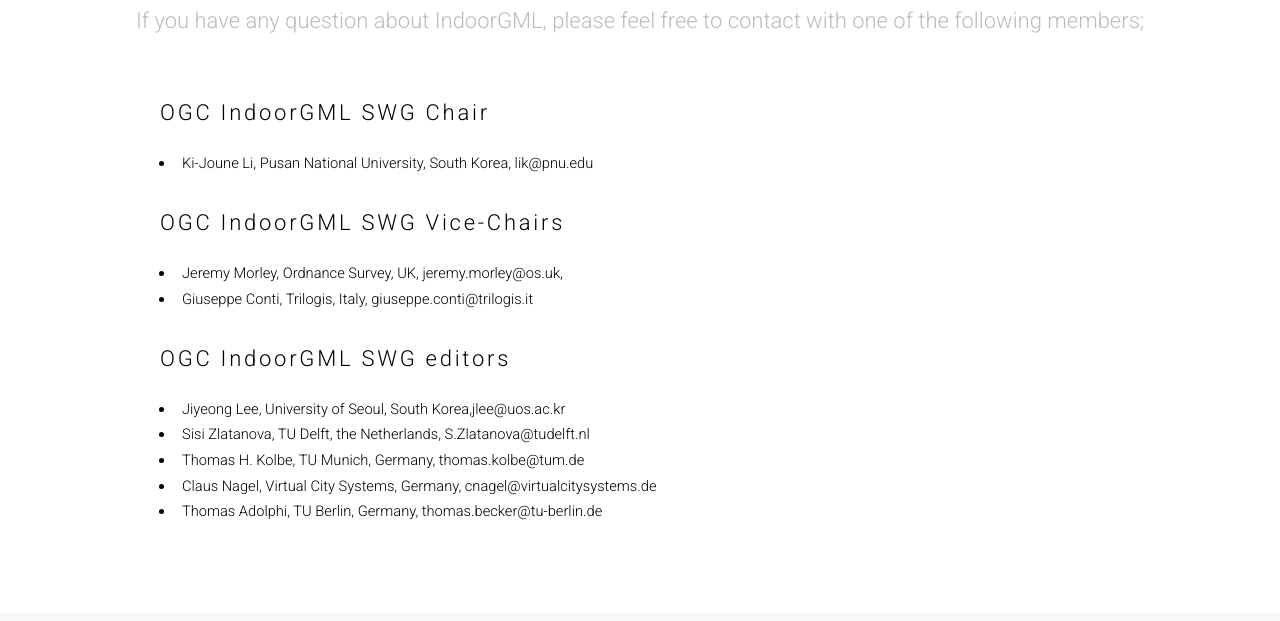
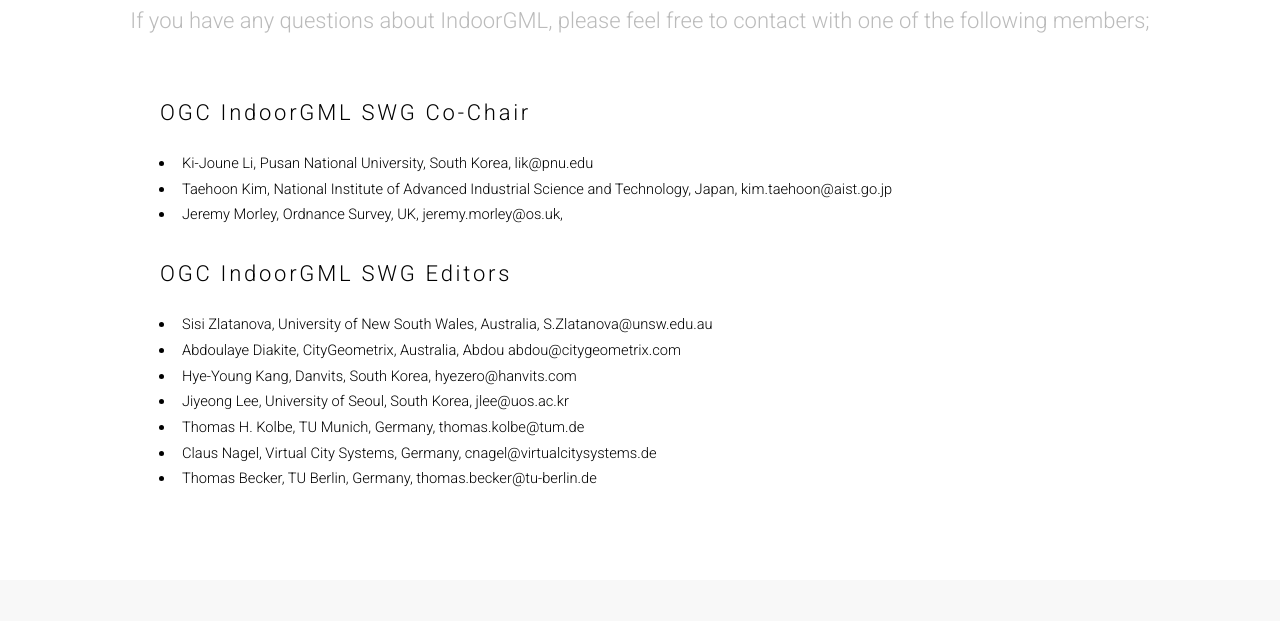
Before and after one commit to opengeospatial/www.indoorgml.net, a plain HTML site: page contact/index.html in a window 1280 px wide. Shown: the part 179-800 px from the top of the page. Drawn offline with Linux system fonts and the light colour scheme.

Commit message:
Update contents for preparing IndoorGML 2.0

```diff
--- a/contact/index.html
+++ b/contact/index.html
@@ -217,29 +217,32 @@
     <header class="major">
         <h2>Contact</h2>
 
-        <p>If you have any question about IndoorGML, please feel free to contact with one of the following members;</p>
+        <p>If you have any questions about IndoorGML, please feel free to contact with one of the following members;</p>
 
     </header>
     <div class="container">
         <section>
-            <h2 id="ogc-indoorgml-swg-chair">OGC IndoorGML SWG Chair</h2>
+            <h2 id="ogc-indoorgml-swg-chair">OGC IndoorGML SWG Co-Chair</h2>
             <ul>
                 <li>Ki-Joune Li, Pusan National University, South Korea, lik@pnu.edu</li>
+                <li>Taehoon Kim, National Institute of Advanced Industrial Science and Technology, Japan, kim.taehoon@aist.go.jp</li>
+                <li>Jeremy Morley, Ordnance Survey, UK, jeremy.morley@os.uk,</li>
             </ul>
 
-            <h2 id="ogc-indoorgml-swg-vice-chairs">OGC IndoorGML SWG Vice-Chairs</h2>
+<!--            <h2 id="ogc-indoorgml-swg-vice-chairs">OGC IndoorGML SWG Vice-Chairs</h2>-->
+<!--            <ul>-->
+<!--                <li>Giuseppe Conti, Trilogis, Italy, giuseppe.conti@trilogis.it</li>-->
+<!--            </ul>-->
+
+            <h2 id="ogc-indoorgml-swg-editors">OGC IndoorGML SWG Editors</h2>
             <ul>
-                <li>Jeremy Morley, Ordnance Survey, UK, jeremy.morley@os.uk,</li>
-                <li>Giuseppe Conti, Trilogis, Italy, giuseppe.conti@trilogis.it</li>
-            </ul>
-
-            <h2 id="ogc-indoorgml-swg-editors">OGC IndoorGML SWG editors</h2>
-            <ul>
-                <li>Jiyeong Lee, University of Seoul, South Korea,jlee@uos.ac.kr</li>
-                <li>Sisi Zlatanova, TU Delft, the Netherlands, S.Zlatanova@tudelft.nl</li>
+                <li>Sisi Zlatanova, University of New South Wales, Australia, S.Zlatanova@unsw.edu.au</li>
+                <li>Abdoulaye Diakite, CityGeometrix, Australia, Abdou abdou@citygeometrix.com</li>
+                <li>Hye-Young Kang, Danvits, South Korea, hyezero@hanvits.com</li>
+                <li>Jiyeong Lee, University of Seoul, South Korea, jlee@uos.ac.kr</li>
                 <li>Thomas H. Kolbe, TU Munich, Germany, thomas.kolbe@tum.de</li>
                 <li>Claus Nagel, Virtual City Systems, Germany, cnagel@virtualcitysystems.de</li>
-                <li>Thomas Adolphi, TU Berlin, Germany, thomas.becker@tu-berlin.de</li>
+                <li>Thomas Becker, TU Berlin, Germany, thomas.becker@tu-berlin.de</li>
             </ul>
         </section>
     </div>
```
Also changed, not shown: index.html (+9 -1 lines).
